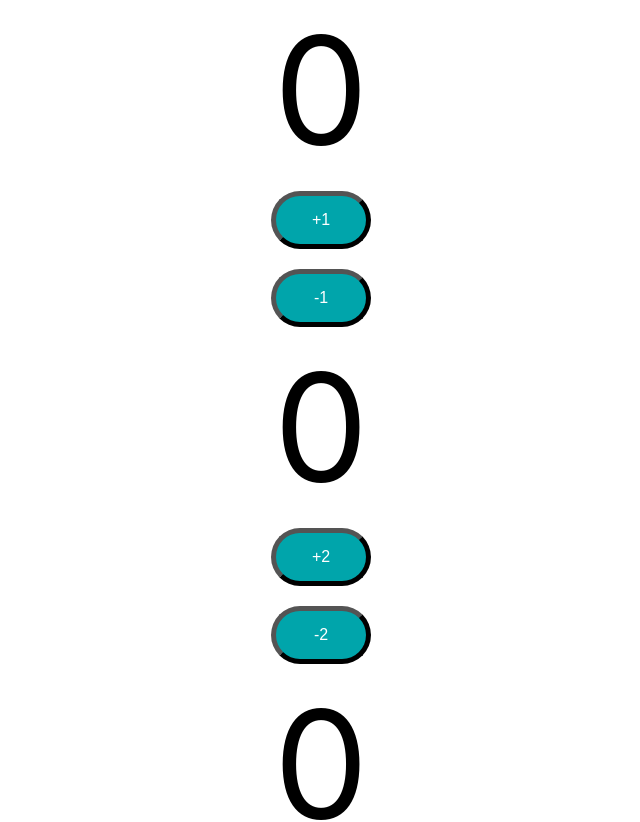
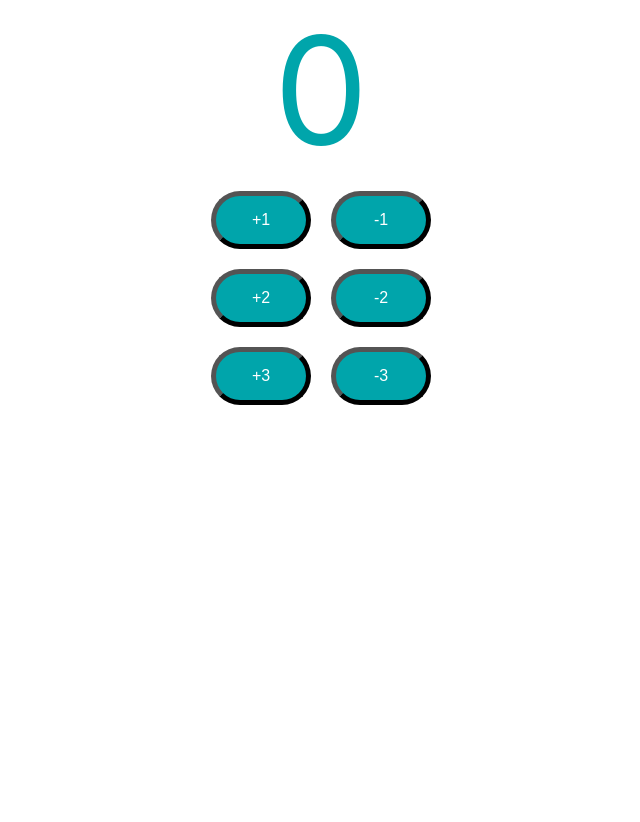
Before and after one commit to vasiioandre/todo-app-frontend, a React (Create React App) app: page / in a window 1280 px wide. Shown: the top 822 px of the page, without its empty margins (319-959 px from the left). After the commit the page ends 800 px from the top, so only its background shows below. Built offline with nearby package versions, Linux system fonts and the light colour scheme.

Commit message:
Move React State up to have a global conuter button

```diff
--- a/src/App.js
+++ b/src/App.js
@@ -4,30 +4,9 @@
 function App() {
   return (
     <div className="App">
-      {/* <PlayingWithProps property1="value1" property2="value2" /> */}
       <Counter />
-      <Counter by={2} />
-      <Counter by={3} />
     </div>
   );
 }
 
-// function PlayingWithProps(properties) {
-//   console.log(properties)
-//   console.log(properties.property1)
-
-//   return (
-//     <div>Props</div>
-//   )
-// }
-
-function PlayingWithProps({property1, property2}) {
-  //console.log(properties.property1)
-  console.log(property2)
-
-  return (
-    <div>Props</div>
-  )
-}
-
 export default App;
--- a/src/components/counter/Counter.css
+++ b/src/components/counter/Counter.css
@@ -11,6 +11,11 @@
 }
 
 .count {
-    font-size: 150px;
+    font-size: 50px;
     padding: 20px;
 }
+
+.totalCount {
+    color: #00a5ab;
+    font-size: 150px;
+}
--- a/src/components/counter/Counter.jsx
+++ b/src/components/counter/Counter.jsx
@@ -2,7 +2,34 @@
 import { PropTypes } from 'prop-types'
 import './Counter.css'
 
-export default function Counter({by}) {
+export default function Counter() {
+  const [count, setCount] = useState(0);
+
+  function incrementCounterParentFunction(by) {
+    setCount(count + by)
+  }
+
+  function decrementCounterParentFunction(by) {
+    setCount(count - by)
+  }
+
+  return (
+    <>
+      <span className="totalCount">{count}</span>
+      <CounterButton by={1}
+        incrementMethod={incrementCounterParentFunction}
+        decrementMethod={decrementCounterParentFunction}/>
+      <CounterButton by={2}
+      incrementMethod={incrementCounterParentFunction}
+      decrementMethod={decrementCounterParentFunction}/>
+      <CounterButton by={3}
+      incrementMethod={incrementCounterParentFunction}
+      decrementMethod={decrementCounterParentFunction}/>
+    </>
+  )
+}
+
+function CounterButton({by, incrementMethod, decrementMethod}) {
 
   //const state = useState(0);
   const [count, setCount] = useState(0);
@@ -10,28 +37,21 @@
   console.log(by)
 
   function incrementCounterFunction() {
-        // console.log(state)
-        // console.log(state[0])
-        // console.log(state[1])
-        // state[1](state[0] + 1)
-
     setCount(count + by)
-        console.log(count)
+    incrementMethod(by)
   }
 
   function decrementCounterFunction() {
     setCount(count - by)
+    decrementMethod(by)
   }
 
   return (
     <div className="Count">
-            <span className="count">{count}</span>
       <div>
         <button className="counterButton"
             onClick={incrementCounterFunction}
         >+{by}</button>
-            </div>
-            <div>
         <button className="counterButton"
             onClick={decrementCounterFunction}
         >-{by}</button>
@@ -40,10 +60,6 @@
   )
 }
 
-Counter.propTypes = {
+CounterButton.propTypes = {
   by: PropTypes.number
 }
-
-Counter.defaultProps = {
-    by: 1
-}
```
Lines whose indentation alone changed are shown as unchanged.
